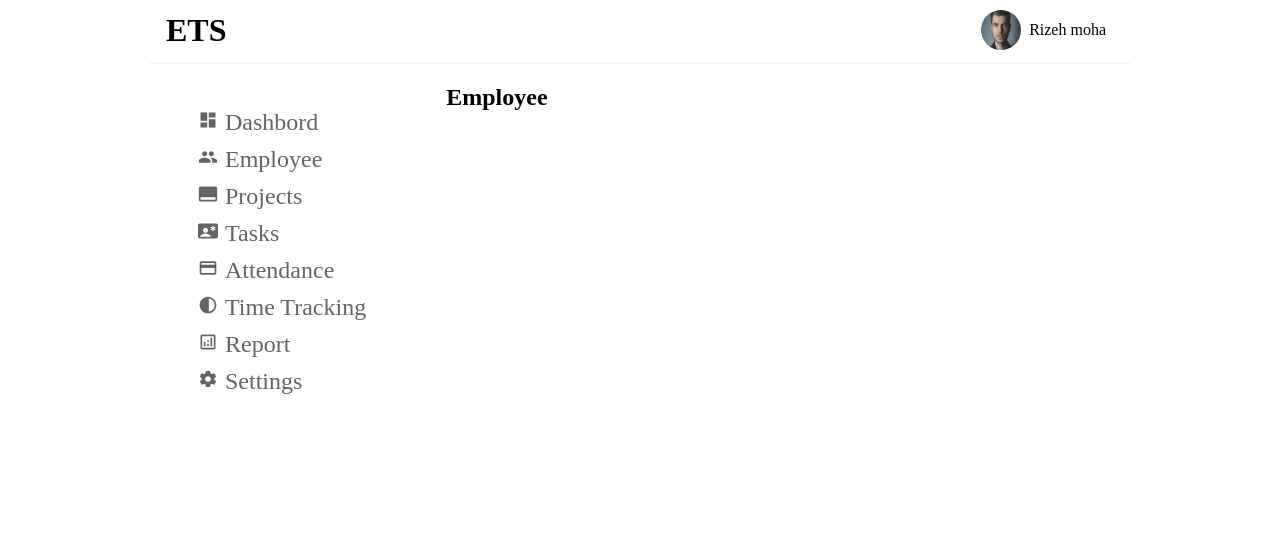
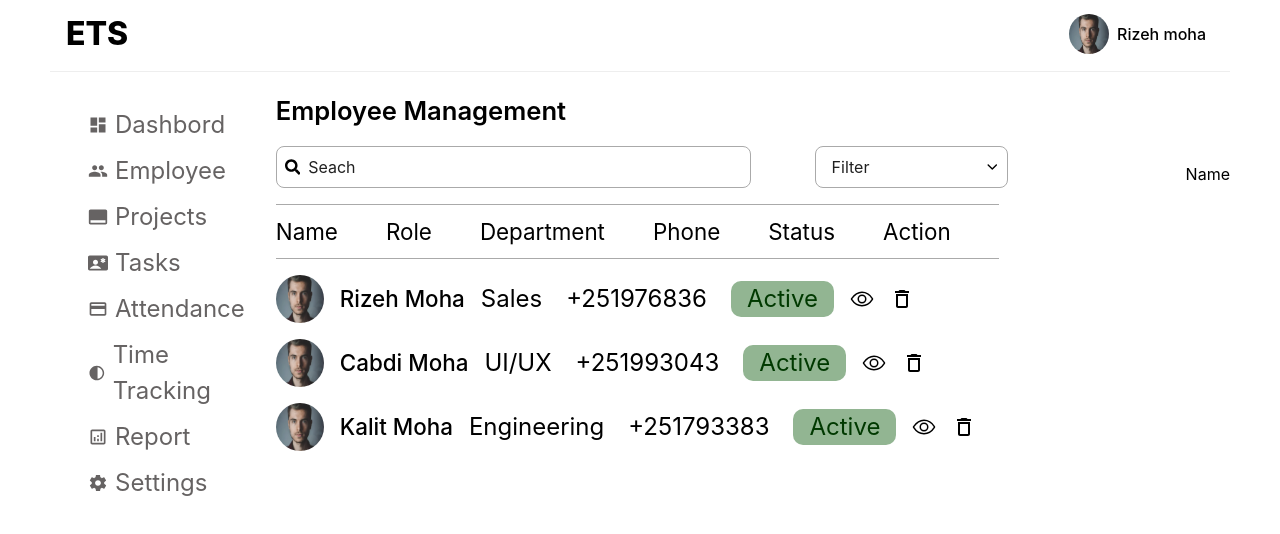
Before and after one commit to abdirizak-md/employee-tracking-system, a React (Vite) app: page /employee in a window 1280 px wide. Shown: the top 534 px of the page. Built offline with nearby package versions, Linux system fonts and the light colour scheme.

Commit message:
employee page improved

```diff
--- a/src/components/asidebar/asidebar.module.scss
+++ b/src/components/asidebar/asidebar.module.scss
@@ -3,17 +3,13 @@
 .container{
    display: flex;
    justify-content: flex-start;
-   align-items: center;
    background-color: mixin.$cards;
    margin: 5px 10px;
    border-radius: 7px;
 
-   ul{
-    margin: 10px;
-
-
-}
  ul li{
+    display: flex;
+    align-items: center;
        list-style-type: none;
        margin: 10px 5px;
        font-size: mixin.$font-2xl;
@@ -42,7 +38,6 @@ a{
 
         background-color: rgb(235, 235, 241);
         border-radius: 7px;
-         height: 30px;
 
       a,.icons{
                 color: mixin.$primary;
@@ -52,7 +47,6 @@ a{
       .active{
           background-color: rgb(235, 235, 241);
         border-radius: 7px;
-         height: 30px;
 
       a,.icons{
                 color: mixin.$primary;
--- a/src/index.scss
+++ b/src/index.scss
@@ -18,7 +18,7 @@ body{
 }
 
 .container{
-  width: 1000px;
+  width: 1200px;
   margin:  0  auto;
   padding: 10px;
 
@@ -34,6 +34,6 @@ body{
 }
 .lower-header{
   display: grid;
-  grid-template-columns: 1.3fr 3fr;
+  grid-template-columns: 1fr 5fr;
   width: 100%;
 }
--- a/src/main.jsx
+++ b/src/main.jsx
@@ -3,6 +3,7 @@ import { createRoot } from 'react-dom/client';
 import { createBrowserRouter, RouterProvider } from "react-router-dom";
 import App from './App.jsx';
 import './index.scss';
+import './index.css';
 import Attendance from './pages/attendance.jsx';
 import Employee from './pages/employee.jsx';
 import Project from './pages/project.jsx';
--- /dev/null
+++ b/src/pageStyle/employee.module.scss
@@ -0,0 +1,160 @@
+ * {
+    margin: 0%;
+    padding: 0%;
+ }
+
+.employee {
+    display: flex;
+    flex-direction: column;
+}
+
+.mainEmployee {
+    display: grid;
+    width: 100%;
+    grid-auto-flow: column;
+    justify-content: space-between;
+}
+
+.left {
+    flex: 3;
+}
+
+.right {
+    flex: 1;
+}
+
+.name {
+    font-size: 1.6rem;
+    font-weight: 600;
+    padding-bottom: 1rem;
+}
+
+.search {
+    display: flex;
+}
+
+// search style
+.searched {
+    width: 100%;
+    border: 1px solid #aaa;
+    display: flex;
+    align-items: center;
+    padding: 0 .5rem;
+    border-radius: .5rem;
+    margin-right: 2rem;
+
+}
+.icons {
+    width: 1rem;
+    height: 1rem;
+}
+
+.searchs {
+    width: 100%;
+    border: none;
+    outline: none;
+    padding: .5rem .5rem;
+    font-size: 1rem;
+    color: #111;
+
+    &::placeholder {
+        color: #202020;
+    }
+}
+// filter style
+.filter {
+    width: 40%;
+    border: 1px solid #aaa;
+    display: flex;
+    align-items: center;
+    padding: 0 .5rem;
+    border-radius: .5rem;
+    margin-left: 2rem;
+
+}
+.icon {
+    width: 1rem;
+    height: 1rem;
+}
+
+.filters {
+    width: 100%;
+    border: none;
+    outline: none;
+    padding: .5rem .5rem;
+    font-size: 1rem;
+    color: #111;
+
+    &::placeholder {
+        color: #202020;
+    }
+}
+
+
+
+.names {
+    display: flex;
+    align-items: flex-start;
+    margin-top: 1rem;
+
+    span {
+        font-size: 1.4rem;
+        padding-right: 3rem;
+        padding-bottom: .6rem;
+        padding-top: .6rem;
+        text-align: left;
+        border-top: 1px solid #aaa;
+        border-bottom: 1px solid #aaa;
+    }
+}
+
+
+
+.rows {
+    display: flex;
+    align-items: center;
+    margin-top: 1rem;
+
+    img {
+        width: 3rem;
+        height: 3rem;
+        border-radius: 50%;
+        margin-right: 1rem;
+    }
+
+    h3 {
+        font-size: 1.4rem;
+        font-weight: 500;
+        padding-right: 1rem;
+    }
+
+    p {
+        font-size: 1.5rem;
+        padding-right: 1.5rem;
+    }
+
+    .active {
+        font-size: 1.5rem;
+        background-color: #92b592;
+        color: #003900;
+        outline: none;
+        border: none;
+        padding: 0 1rem;
+        border-radius: 10px;
+    }
+
+    .eye {
+        font-size: 1.5rem;
+        background-color: transparent;
+        outline: none;
+        border: none;
+        padding: 0 1rem;
+    }
+    .delete {
+        font-size: 1.5rem;
+        background-color: transparent;
+        outline: none;
+        border: none;
+        padding-right: 2rem;
+    }
+}
--- a/src/pageStyle/project.module.scss
+++ b/src/pageStyle/project.module.scss
@@ -73,20 +73,21 @@
 
 
 
- li:hover {
+//  li:hover {
 
-        background-color: rgb(235, 235, 241);
-        border-radius: 7px;
-        width: 120px;
-        display: flex;
-        justify-content: center;
-        align-items: center;
+//         background-color: rgb(235, 235, 241);
+//         border-radius: 7px;
+//         width: 120px;
+//         display: flex;
+//         justify-content: center;
+//         align-items: center;
 
-      a,.icons{
-                color: mixin.$primary;
+//       a,.icons{
+//                 color: mixin.$primary;
 
-      }
-      }
+//       }
+// }
+
       .active{
           background-color: rgb(235, 235, 241);
         border-radius: 7px;
--- a/src/pages/employee.jsx
+++ b/src/pages/employee.jsx
@@ -1,9 +1,88 @@
-import React from 'react'
+
+import { FaSearch } from 'react-icons/fa'
+import { IoIosArrowDown } from 'react-icons/io'
+import { IoEyeOutline } from 'react-icons/io5'
+import { MdDeleteOutline } from 'react-icons/md'
+import profileImage from '../assets/pexels-photo.webp'
+import style from '../pageStyle/employee.module.scss'
 
 function Employee() {
   return (
-    <div>
-     <h2>Employee</h2>
+    <div className={style.employee}>
+
+      <div className={style.name}>Employee Management</div>
+
+      <div className={style.mainEmployee}>
+
+        <div className={style.left}>
+
+          <div className={style.search}>
+
+            <div className={style.searched}>
+            <FaSearch className={style.icons}/>
+            <input type="text" name="search" id="" placeholder='Seach' className={style.searchs}/>
+            </div>
+
+            <div className={style.filter}>
+            <input type="text" name="" id="" placeholder='Filter' className={style.filters}/>
+            <IoIosArrowDown className={style.icon}/>
+            </div>
+
+          </div>
+
+          <div className={style.names}>
+            <span>Name</span>
+            <span>Role</span>
+            <span>Department</span>
+            <span>Phone</span>
+            <span>Status</span>
+            <span>Action</span>
+          </div>
+
+          <div className={style.rows}>
+            <img src={profileImage} alt="profile" />
+            <h3>Rizeh Moha</h3>
+            <p>Sales</p>
+            <p>+251976836</p>
+            <button className={style.active}>Active</button>
+            <button className={style.eye}><IoEyeOutline /></button>
+            <button className={style.delete}><MdDeleteOutline /></button>
+          </div>
+
+          <div className={style.rows}>
+            <img src={profileImage} alt="profile" />
+            <h3>Cabdi Moha</h3>
+            <p>UI/UX</p>
+            <p>+251993043</p>
+            <button className={style.active}>Active</button>
+            <button className={style.eye}><IoEyeOutline /></button>
+            <button className={style.delete}><MdDeleteOutline /></button>
+          </div>
+
+          <div className={style.rows}>
+            <img src={profileImage} alt="profile" />
+            <h3>Kalit Moha</h3>
+            <p>Engineering</p>
+            <p>+251793383</p>
+            <button className={style.active}>Active</button>
+            <button className={style.eye}><IoEyeOutline /></button>
+            <button className={style.delete}><MdDeleteOutline /></button>
+          </div>
+
+
+        </div>
+
+        <div className={style.right}>
+
+          <div className={style.names}>
+
+            <p>Name</p>
+
+          </div>
+
+        </div>
+
+      </div>
 
     </div>
   )
```
Also changed, not shown: src/App.jsx (+13 -0 lines).
